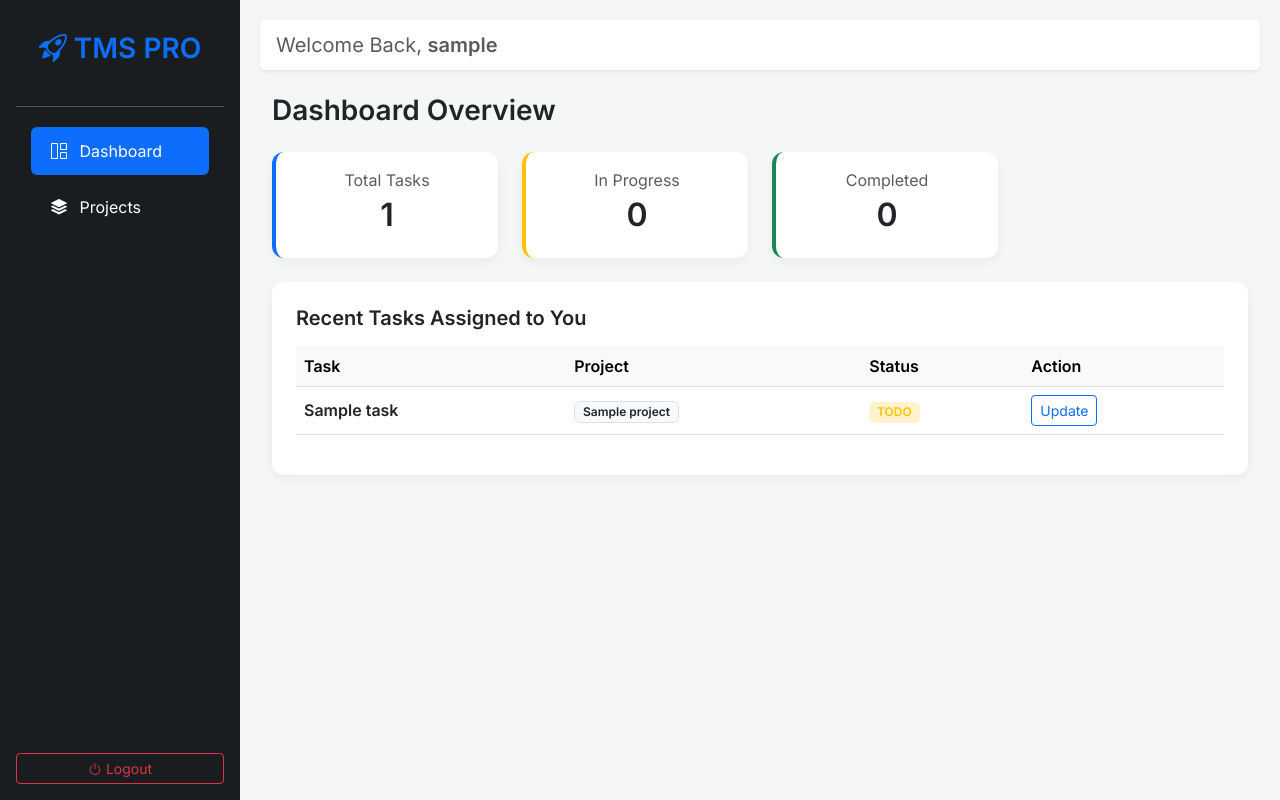
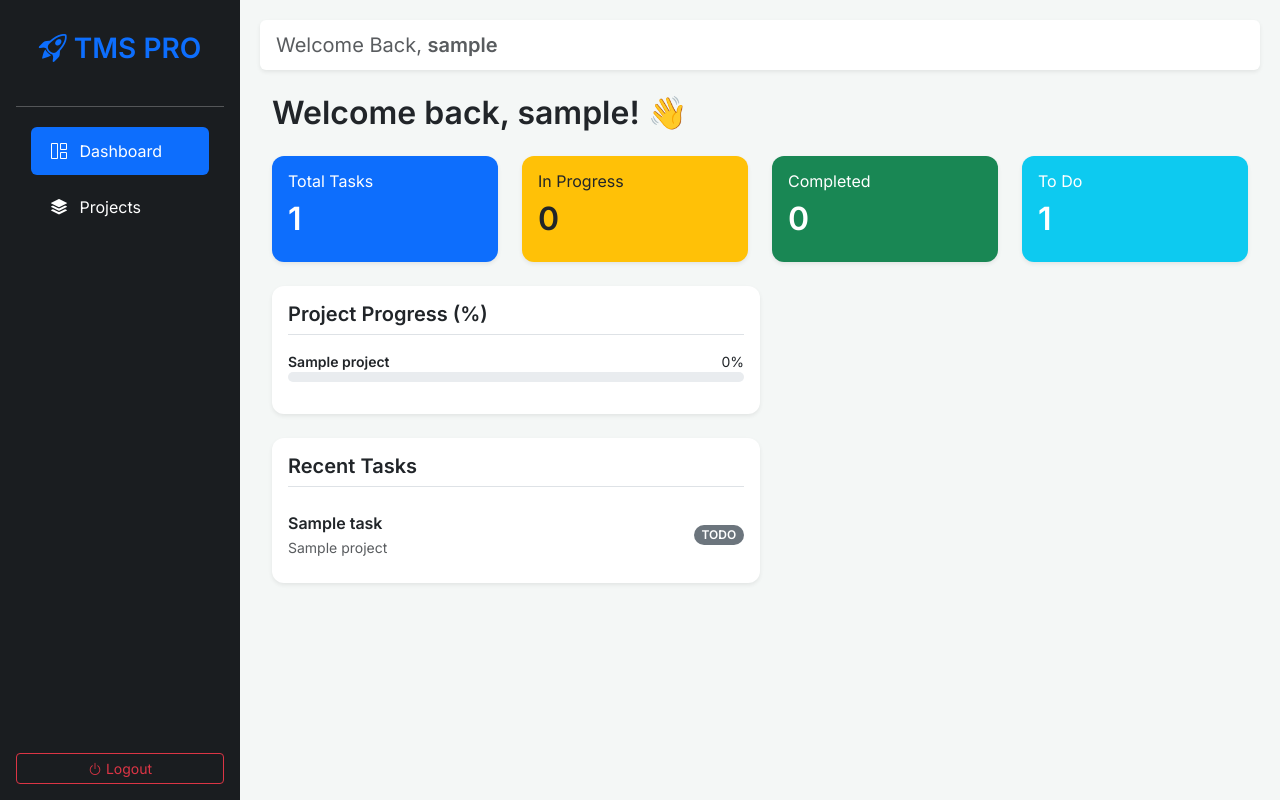
Before and after one commit to gadhvilaxmi26-bot/Task-Management-System, a Django app: page / in a window 1280 px wide. Run offline with Django 5.2, Linux system fonts and the light colour scheme; a user stored in the database is signed in; tables that the repository leaves empty hold one stand-in row (values such as "Sample post").

```diff
--- a/core/settings.py
+++ b/core/settings.py
@@ -112,7 +112,8 @@ AUTH_PASSWORD_VALIDATORS = [
 
 LANGUAGE_CODE = 'en-us'
 
-TIME_ZONE = 'UTC'
+TIME_ZONE = 'Asia/Kolkata'
+USE_TZ = True
 
 USE_I18N = True
 
--- a/tasks/templates/tasks/dashboard.html
+++ b/tasks/templates/tasks/dashboard.html
@@ -1,44 +1,85 @@
 {% extends "base.html" %}
 {% block content %}
-<div class="container-fluid">
-    <h3 class="fw-bold mb-4">Dashboard Overview</h3>
-    <div class="row g-4 mb-4">
+<div class="container mt-4">
+    <h2 class="fw-bold mb-4">Welcome back, {{ user.username }}! 👋</h2>
+
+    <div class="row mb-4">
         <div class="col-md-3">
-            <div class="card p-3 border-start border-primary border-4 text-center">
-                <p class="text-muted mb-1">Total Tasks</p>
-                <h2 class="fw-bold">{{ summary.total }}</h2>
+            <div class="card bg-primary text-white shadow-sm border-0">
+                <div class="card-body">
+                    <h6>Total Tasks</h6>
+                    <h2 class="fw-bold">{{ summary.total }}</h2>
+                </div>
             </div>
         </div>
         <div class="col-md-3">
-            <div class="card p-3 border-start border-warning border-4 text-center">
-                <p class="text-muted mb-1">In Progress</p>
-                <h2 class="fw-bold">{{ summary.in_progress }}</h2>
+            <div class="card bg-warning text-dark shadow-sm border-0">
+                <div class="card-body">
+                    <h6>In Progress</h6>
+                    <h2 class="fw-bold">{{ summary.in_progress }}</h2>
+                </div>
             </div>
         </div>
         <div class="col-md-3">
-            <div class="card p-3 border-start border-success border-4 text-center">
-                <p class="text-muted mb-1">Completed</p>
-                <h2 class="fw-bold">{{ summary.done }}</h2>
+            <div class="card bg-success text-white shadow-sm border-0">
+                <div class="card-body">
+                    <h6>Completed</h6>
+                    <h2 class="fw-bold">{{ summary.done }}</h2>
+                </div>
+            </div>
+        </div>
+        <div class="col-md-3">
+            <div class="card bg-info text-white shadow-sm border-0">
+                <div class="card-body">
+                    <h6>To Do</h6>
+                    <h2 class="fw-bold">{{ summary.todo }}</h2>
+                </div>
             </div>
         </div>
     </div>
-    <div class="card p-4">
-        <h5 class="fw-bold mb-3">Recent Tasks Assigned to You</h5>
-        <table class="table table-hover align-middle">
-            <thead class="table-light text-muted">
-                <tr><th>Task</th><th>Project</th><th>Status</th><th>Action</th></tr>
-            </thead>
-            <tbody>
-                {% for task in tasks %}
-                <tr>
-                    <td><strong>{{ task.title }}</strong></td>
-                    <td><span class="badge bg-light text-dark border">{{ task.project.name }}</span></td>
-                    <td><span class="badge {% if task.status == 'DONE' %}bg-success-subtle text-success{% else %}bg-warning-subtle text-warning{% endif %}">{{ task.status }}</span></td>
-                    <td><a href="{% url 'task_update' task.pk %}" class="btn btn-sm btn-outline-primary">Update</a></td>
-                </tr>
-                {% endfor %}
-            </tbody>
-        </table>
+<div class="col-md-6 mb-4">
+    <div class="card p-3 shadow-sm h-100">
+        <h5 class="fw-bold border-bottom pb-2 mb-3">Project Progress (%)</h5>
+        {% for project in user_projects %}
+        <div class="mb-3">
+            <div class="d-flex justify-content-between">
+                <span class="small fw-bold">{{ project.name }}</span>
+                <span class="small">{{ project.progress_percentage }}%</span>
+            </div>
+            <div class="progress" style="height: 10px;">
+                <div class="progress-bar bg-success" role="progressbar"
+                     style="width: {{ project.progress_percentage }}%"
+                     aria-valuenow="{{ project.progress_percentage }}"
+                     aria-valuemin="0"
+                     aria-valuemax="100">
+                </div>
+            </div>
+        </div>
+        {% empty %}
+        <p class="text-muted text-center">No projects found.</p>
+        {% endfor %}
+    </div>
+</div>
+        <div class="col-md-6 mb-4">
+            <div class="card p-3 shadow-sm h-100">
+                <h5 class="fw-bold border-bottom pb-2 mb-3">Recent Tasks</h5>
+                <ul class="list-group list-group-flush">
+                    {% for task in tasks %}
+                    <li class="list-group-item d-flex justify-content-between align-items-center px-0">
+                        <div>
+                            <span class="fw-bold">{{ task.title }}</span><br>
+                            <small class="text-muted">{{ task.project.name }}</small>
+                        </div>
+                        <span class="badge rounded-pill {% if task.status == 'DONE' %}bg-success{% else %}bg-secondary{% endif %}">
+                            {{ task.status }}
+                        </span>
+                    </li>
+                    {% empty %}
+                    <li class="list-group-item text-center">No tasks available.</li>
+                    {% endfor %}
+                </ul>
+            </div>
+        </div>
     </div>
 </div>
 {% endblock %}
--- a/tasks/urls.py
+++ b/tasks/urls.py
@@ -13,4 +13,6 @@ urlpatterns = [
     path('task/<int:pk>/update/', views.task_update, name='task_update'),
     path('task/<int:pk>/delete/', views.task_delete, name='task_delete'),
     path('member/<int:pk>/remove/', views.remove_member, name='remove_member'),
-]
+    path('project/<int:pk>/add-member/', views.add_project_member, name='add_project_member'),
+# urls.py
+path('task/<int:task_id>/update-status/', views.update_task_status, name='update_task_status'),]
--- a/tasks/views.py
+++ b/tasks/views.py
@@ -1,20 +1,24 @@
 from django.shortcuts import render, redirect, get_object_or_404
 from django.contrib.auth.decorators import login_required
-from .models import Project, Task, ProjectMember
-from .forms import ProjectForm, ProjectMemberForm, TaskForm
+from .models import Project, Task, ProjectMember, ActivityLog
 from django.http import HttpResponseForbidden
+from django.contrib.auth import get_user_model
+from .forms import TaskForm, ProjectMemberForm, TaskStatusUpdateForm, ProjectForm
+User = get_user_model()
 
 @login_required
 def dashboard(request):
     user = request.user
     role = str(user.role).lower()
-
     if role == 'admin':
         tasks = Task.objects.all()
+        projects = Project.objects.all()
     elif role == 'manager':
         tasks = Task.objects.filter(project__manager=user)
-    else: # Developer
+        projects = Project.objects.filter(manager=user)
+    else:
         tasks = Task.objects.filter(assigned_to=user)
+        projects = Project.objects.filter(member__user=user).distinct()
 
     summary = {
         'total': tasks.count(),
@@ -23,32 +27,32 @@ def dashboard(request):
         'done': tasks.filter(status='DONE').count(),
     }
 
-    # Developer ke liye uske projects
-    user_projects = Project.objects.filter(member__user=user).distinct()
+    for project in projects:
+        total = project.tasks.count()
+        done = project.tasks.filter(status='DONE').count()
+        project.progress_percentage = int((done / total) * 100) if total > 0 else 0
 
     return render(request, 'tasks/dashboard.html', {
-        'tasks': tasks[:5],
+        'tasks': tasks.order_by('-created_at')[:5],
         'summary': summary,
-        'user_projects': user_projects
+        'user_projects': projects
     })
 
 @login_required
 def project_list(request):
-    user_role = str(request.user.role).lower()
-    if user_role == 'admin':
+    role = str(request.user.role).lower()
+    if role == 'admin':
         projects = Project.objects.all()
-    elif user_role == 'manager':
+    elif role == 'manager':
         projects = Project.objects.filter(manager=request.user)
     else:
         projects = Project.objects.filter(member__user=request.user).distinct()
-
     return render(request, 'tasks/project_list.html', {'projects': projects})
 
 @login_required
 def project_create(request):
     if str(request.user.role).lower() not in ['admin', 'manager']:
         return HttpResponseForbidden("Access Denied")
-
     if request.method == "POST":
         form = ProjectForm(request.POST)
         if form.is_valid():
@@ -65,7 +69,6 @@ def project_update(request, pk):
     project = get_object_or_404(Project, pk=pk)
     if request.user != project.manager and str(request.user.role).lower() != 'admin':
         return HttpResponseForbidden()
-
     if request.method == "POST":
         form = ProjectForm(request.POST, instance=project)
         if form.is_valid():
@@ -80,7 +83,6 @@ def project_delete(request, pk):
     project = get_object_or_404(Project, pk=pk)
     if request.user != project.manager and str(request.user.role).lower() != 'admin':
         return HttpResponseForbidden()
-
     if request.method == "POST":
         project.delete()
         return redirect('project_list')
@@ -91,27 +93,33 @@ def project_detail(request, pk):
     project = get_object_or_404(Project, pk=pk)
     members = ProjectMember.objects.filter(project=project)
     tasks = Task.objects.filter(project=project)
-
-    form = ProjectMemberForm()
+    activities = ActivityLog.objects.filter(project=project).order_by('-created_at')[:10]
+    context = {
+        'project': project,
+        'tasks': tasks,
+        'members': members,
+        'activities': activities,
+    }
+    return render(request, 'tasks/project_detail.html', context)
+@login_required
+def add_project_member(request, pk):
+    project = get_object_or_404(Project, id=pk)
     if request.method == "POST":
-        if str(request.user.role).lower() in ['admin', 'manager']:
-            form = ProjectMemberForm(request.POST)
-            if form.is_valid():
-                member = form.save(commit=False)
-                member.project = project
-                member.save()
-                return redirect('project_detail', pk=project.pk)
-
-    return render(request, 'tasks/project_detail.html', {
-        'project': project, 'members': members, 'tasks': tasks, 'form': form
-    })
+        form = ProjectMemberForm(request.POST)
+        if form.is_valid():
+            member = form.save(commit=False)
+            member.project = project
+            member.save()
+            return redirect('project_detail', pk=pk)
+    else:
+        form = ProjectMemberForm()
+        already_in = ProjectMember.objects.filter(project=project).values_list('user_id', flat=True)
+        form.fields['user'].queryset = User.objects.filter(role__iexact='developer').exclude(id__in=already_in)
+    return render(request, 'tasks/add_member_form.html', {'form': form, 'project': project})
 
 @login_required
 def task_create(request, project_id):
     project = get_object_or_404(Project, id=project_id)
-    if request.user != project.manager and str(request.user.role).lower() != 'admin':
-        return HttpResponseForbidden()
-
     if request.method == "POST":
         form = TaskForm(request.POST)
         if form.is_valid():
@@ -123,45 +131,77 @@ def task_create(request, project_id):
     else:
         form = TaskForm()
         member_ids = ProjectMember.objects.filter(project=project).values_list('user_id', flat=True)
-        from django.contrib.auth import get_user_model
-        User = get_user_model()
-        form.fields['assigned_to'].queryset = User.objects.filter(id__in=member_ids)
-
+        if member_ids.exists():
+            form.fields['assigned_to'].queryset = User.objects.filter(id__in=member_ids)
+        else:
+            form.fields['assigned_to'].queryset = User.objects.filter(role__iexact='developer')
     return render(request, 'tasks/task_form.html', {'form': form, 'project': project, 'title': 'Create Task'})
 
 @login_required
 def task_update(request, pk):
     task = get_object_or_404(Task, pk=pk)
-    # Developer status badal sakta hai, Manager sab badal sakta hai
     if request.user != task.assigned_to and request.user != task.project.manager and str(request.user.role).lower() != 'admin':
         return HttpResponseForbidden()
-
     if request.method == "POST":
         form = TaskForm(request.POST, instance=task)
         if form.is_valid():
             form.save()
+            ActivityLog.objects.create(
+                project=task.project,
+                user=request.user,
+                action=f"Edited task details for '{task.title}'"
+            )
+
             return redirect('project_detail', pk=task.project.id)
     else:
         form = TaskForm(instance=task)
+    return render(request, 'tasks/task_form.html', {'form': form, 'task': task, 'title': 'Update Task'})
+@login_required
+def update_task_status(request, task_id):
+    task = get_object_or_404(Task, id=task_id)
 
-    return render(request, 'tasks/task_form.html', {'form': form, 'task': task, 'title': 'Update Task'})
+    if request.method == 'POST':
+        old_status = task.get_status_display()
+        form = TaskStatusUpdateForm(request.POST, instance=task)
+        if form.is_valid():
+            form.save()
+            new_status = task.get_status_display()
 
+            ActivityLog.objects.create(
+                project=task.project,
+                user=request.user,
+                action=f"Updated task '{task.title}' status from {old_status} to {new_status}"
+            )
+            return redirect('project_detail', pk=task.project.id)
+    else:
+        form = TaskStatusUpdateForm(instance=task)
+
+    return render(request, 'tasks/update_task_status.html', {
+        'form': form,
+        'task': task
+    })
 @login_required
 def task_delete(request, pk):
     task = get_object_or_404(Task, pk=pk)
-    if request.user != task.project.manager and str(request.user.role).lower() != 'admin':
-        return HttpResponseForbidden()
-
     p_id = task.project.id
     task.delete()
     return redirect('project_detail', pk=p_id)
-
+from django.contrib import messages
 @login_required
 def remove_member(request, pk):
-    member = get_object_or_404(ProjectMember, pk=pk)
-    if request.user != member.project.manager and str(request.user.role).lower() != 'admin':
-        return HttpResponseForbidden()
+    member = get_object_or_404(ProjectMember, id=pk)
+    project_id = member.project.id
 
-    p_id = member.project.id
-    member.delete()
-    return redirect('project_detail', pk=p_id)
+    if member.project.manager == request.user or request.user.is_staff:
+        member.delete()
+        messages.success(request, "Member removed successfully.")
+
+        ActivityLog.objects.create(
+            project=member.project,
+            user=request.user,
+            action=f"Removed member '{member.user.username}' from the project."
+        )
+    else:
+        messages.error(request, "You don't have permission to remove members.")
+
+    return redirect('project_detail', pk=project_id)
```
Also changed, not shown: tasks/admin.py (+9 -2 lines), tasks/forms.py (+19 -4 lines), tasks/models.py (+15 -1 lines), tasks/templates/tasks/add_member_form.html (added, +18 -0 lines), tasks/templates/tasks/project_detail.html (+64 -14 lines), tasks/templates/tasks/update_task_status.html (added, +26 -0 lines), tasks/migrations/0004_activitylog.py (added), users/migrations/0003_alter_user_role.py (added).
